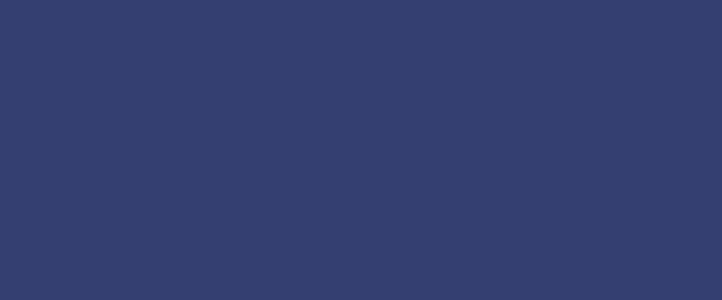
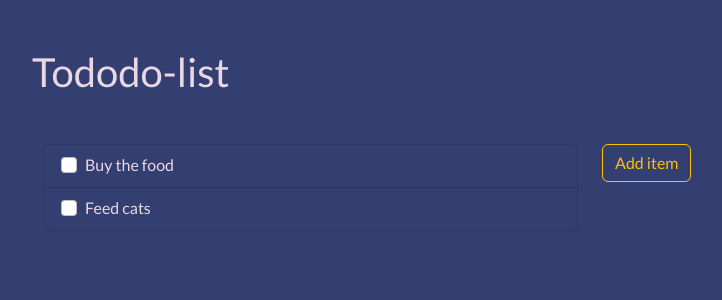
Before and after one commit to abaibik/tododo-list, a React (Create React App) app: page / in a window 1280 px wide. Shown: the top 300 px of the page, without its empty margins (28-750 px from the left). Built offline with nearby package versions, Linux system fonts and the light colour scheme.

Commit message:
add list, button and modal

```diff
--- a/src/App.css
+++ b/src/App.css
@@ -1,5 +1,14 @@
+:root {
+  --background-main : #343F71;
+  --text-main: #E9D8E4;
+
+}
+
 * {
-  background-color: #343F71;
-  color: #E9D8E4;
+  background-color: var(--background-main);
+  color: var(--text-main);
   font-family: 'Lato', sans-serif;
+  --bs-list-group-bg: var(--background-main);
+  --bs-list-group-color: var(--text-main);
+  --bs-modal-footer-bg: var(--background-main);
 }
--- a/src/App.tsx
+++ b/src/App.tsx
@@ -1,8 +1,17 @@
 import React from "react";
 import "./App.css";
+import Container from "react-bootstrap/Container";
+import { List } from "./List";
 
 function App() {
-  return <div className="App"></div>;
+  return (
+    <div className="App">
+      <Container className="m-5">
+        <h1>Tododo-list</h1>
+        <List />
+      </Container>
+    </div>
+  );
 }
 
 export default App;
--- /dev/null
+++ b/src/List.tsx
@@ -0,0 +1,45 @@
+import React, { useState } from "react";
+import { Row, Col, Button, ListGroup, Form, Modal } from "react-bootstrap";
+import Container from "react-bootstrap/Container";
+
+export function List() {
+  const [showModal, setShowModal] = useState(false);
+  const handleClose = () => setShowModal(false);
+  const handleShow = () => setShowModal(true);
+
+  return (
+    <Container className="mt-5">
+      <Modal show={showModal} onHide={handleClose}>
+        <Modal.Header closeButton>
+          <Modal.Title>Add item</Modal.Title>
+        </Modal.Header>
+        <Modal.Body></Modal.Body>
+        <Modal.Footer>
+          <Button variant="secondary" onClick={handleClose}>
+            Close
+          </Button>
+          <Button variant="warning" onClick={handleClose}>
+            Add item
+          </Button>
+        </Modal.Footer>
+      </Modal>
+      <Row>
+        <Col>
+          <ListGroup>
+            <ListGroup.Item>
+              <Form.Check inline label="Buy the food" />
+            </ListGroup.Item>
+            <ListGroup.Item>
+              <Form.Check inline label="Feed cats" />
+            </ListGroup.Item>
+          </ListGroup>
+        </Col>
+        <Col>
+          <Button variant="outline-warning" onClick={handleShow}>
+            Add item
+          </Button>
+        </Col>
+      </Row>
+    </Container>
+  );
+}
--- a/src/index.css
+++ b/src/index.css
@@ -1,8 +1,4 @@
 body {
-  margin: 0;
-  font-family: -apple-system, BlinkMacSystemFont, 'Segoe UI', 'Roboto', 'Oxygen',
-    'Ubuntu', 'Cantarell', 'Fira Sans', 'Droid Sans', 'Helvetica Neue',
-    sans-serif;
   -webkit-font-smoothing: antialiased;
   -moz-osx-font-smoothing: grayscale;
 }
```
Also changed, not shown: src/index.tsx (+9 -8 lines).
